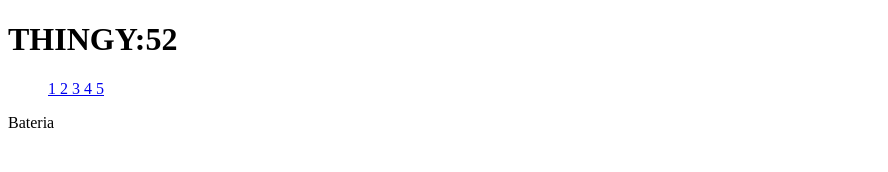
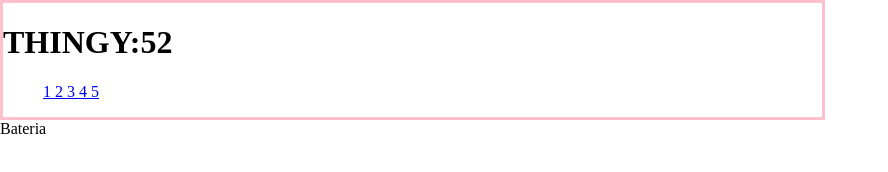
Before and after one commit to Dewei99/Iot_Thingy52, a plain HTML site: page applicacion.html in a window 1280 px wide. Shown: the whole page, without its empty margins (0-888 px from the left). Drawn offline with Linux system fonts and the light colour scheme.

Commit message:
Anadir estilos a los elementos html
los estilos están escritos en el archivo styles.css guardado en la carpeta CSS

```diff
--- a/CSS/styles.css
+++ b/CSS/styles.css
@@ -0,0 +1,34 @@
+html, body {
+    box-sizing: border-box;
+    scroll-behavior: smooth;
+  }
+
+*,
+*:before,
+*:after {
+    box-sizing: inherit;
+}
+
+body {
+    margin: 0;
+    overflow-x: hidden;
+}
+
+header {
+    position:absolute;
+    top: 0px;
+    left: 0px;
+    height: 50px;
+    width: 100%;
+    background: #3c8dbc;
+    overflow: hidden;
+}
+
+.menu {
+    box-sizing: border-box;
+    border: 3px solid pink;
+    height: 100%;
+    width: calc(100% - 455px);
+    display: inline-block;
+    vertical-align:top;
+}
--- a/applicacion.html
+++ b/applicacion.html
@@ -5,6 +5,7 @@
     <meta http-equiv="X-UA-Compatible" content="IE=edge">
     <meta name="viewport" content="width=device-width, initial-scale=1.0">
     <title>Thingy:52</title>
+    <link rel="stylesheet" href="/CSS/styles.css">
 </head>
 <body>
     <div id="main">
@@ -20,8 +21,9 @@
 
 
         </div>
+        <div id="header_bateria">Bateria</div>
     </div>
-    <div id="header_bateria">Bateria</div>
+
 
 </body>
 </html>
```
